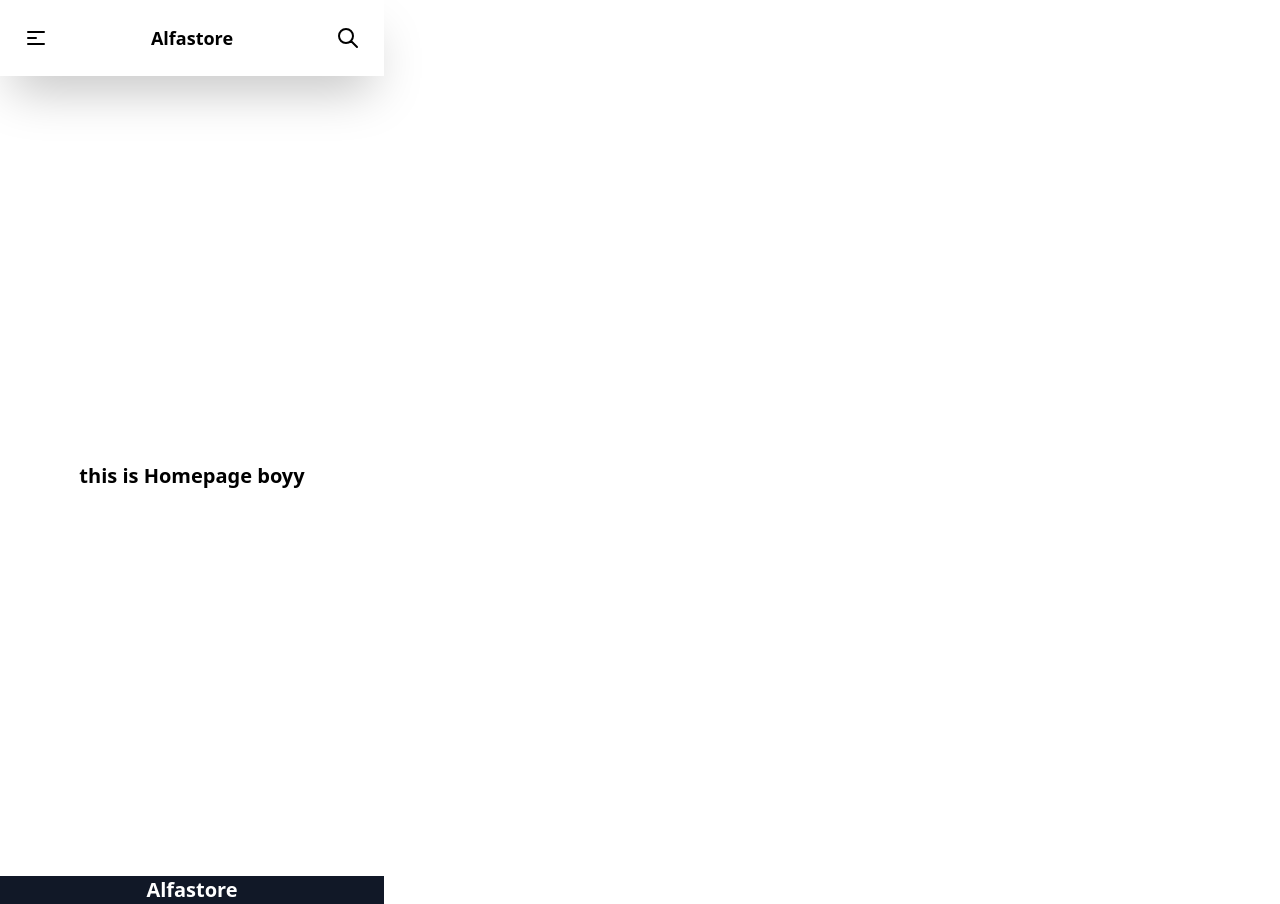
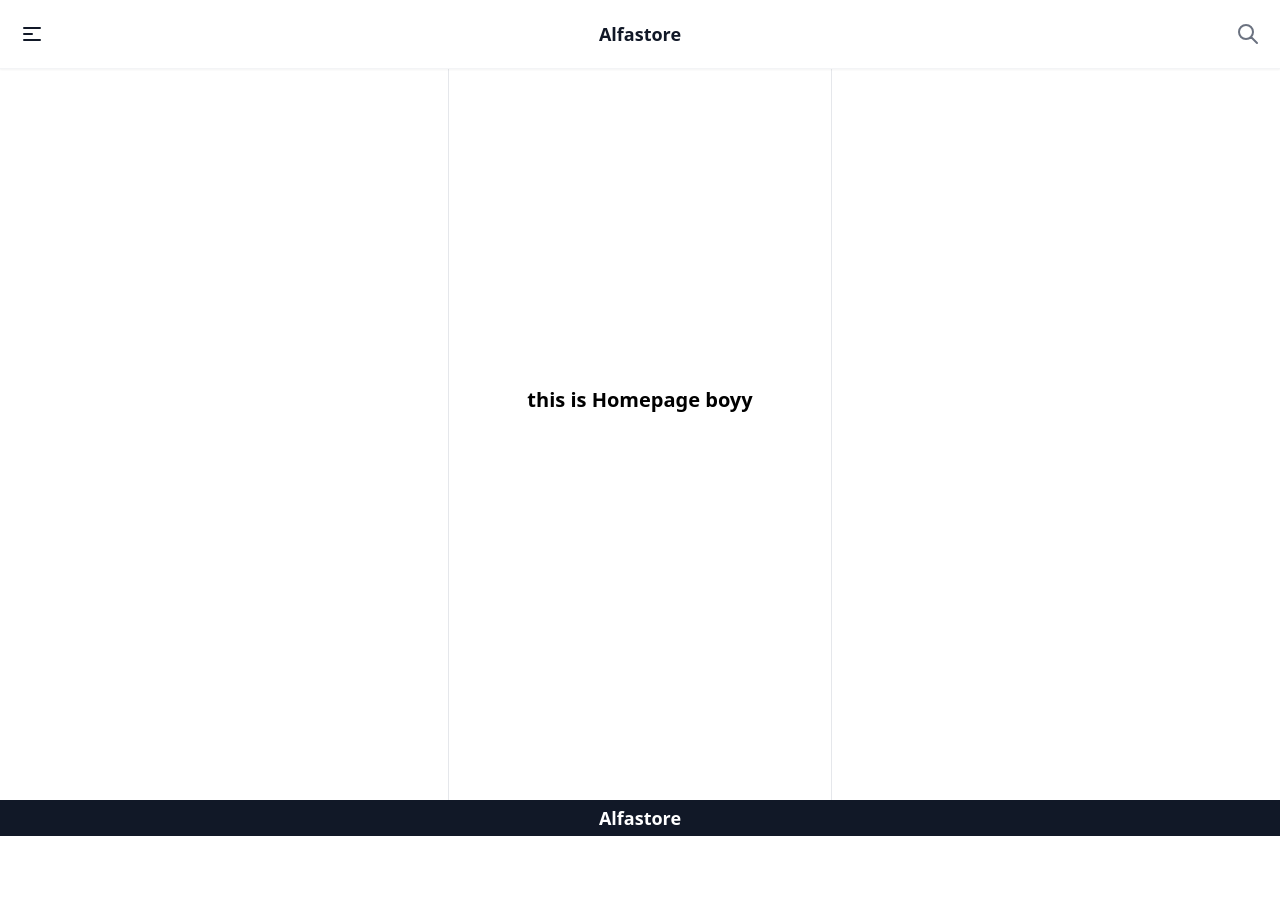
Before and after one commit to Abyanzhafran/alfastore, a Next.js app: page /Homepage in a window 1280 px wide. After the commit the page ends 836 px from the top, so only its background shows below. Built offline with nearby package versions, Linux system fonts and the light colour scheme.

Commit message:
refactor(page): :recycle: more follows dev guidlines ...
- uses heroicons deps
- sort tw classNames

```diff
--- a/components/BaseFooter.tsx
+++ b/components/BaseFooter.tsx
@@ -1,11 +1,13 @@
 const BaseFooter = () => {
   return (
     <footer>
-      <div className="bg-gray-900 w-96 flex items-center justify-center">
-        <span className="font-bold text-xl text-white">Alfastore</span>
+      <div className="flex w-full bg-gray-900 items-center justify-center">
+        <div className="px-2 py-1">
+          <span className="font-bold text-lg text-white leading-7">Alfastore</span>
+        </div>
       </div>
     </footer>
   )
 }
 
-export default BaseFooter
+export default BaseFooter;
--- a/components/BaseNavbar.tsx
+++ b/components/BaseNavbar.tsx
@@ -1,18 +1,29 @@
+import { MenuAlt1Icon, SearchIcon } from '@heroicons/react/outline';
+
 const BaseNavbar = () => {
   return (
-    <nav className="bg-white w-96 flex flex-col gap-4 shadow-2xl">
-      <div className="flex justify-between">
-        <button className="bg-grey-light hover:bg-grey text-grey-darkest font-bold py-2 px-6 rounded inline-flex items-center">
-          <svg xmlns="http://www.w3.org/2000/svg" className="h-6 w-6" fill="none" viewBox="0 0 24 24" stroke="currentColor">
-            <path stroke-linecap="round" stroke-linejoin="round" stroke-width="2" d="M4 6h16M4 12h8m-8 6h16" />
-          </svg>
-        </button>
-        <span className="my-6 text-lg leading-7 font-bold">Alfastore</span>
-        <button className="bg-grey-light hover:bg-grey text-grey-darkest font-bold py-2 px-6 rounded inline-flex items-center">
-          <svg xmlns="http://www.w3.org/2000/svg" className="h-6 w-6" fill="none" viewBox="0 0 24 24" stroke="currentColor">
-            <path stroke-linecap="round" stroke-linejoin="round" stroke-width="2" d="M21 21l-6-6m2-5a7 7 0 11-14 0 7 7 0 0114 0z" />
-          </svg>
-        </button>
+    <nav className="fixed w-full flex flex-col bg-white border-b border-gray-100 shadow-sm gap-4">
+      <div className="flex p-4 justify-between items-center">
+        {/* left nav */}
+        <div className="flex p-1">
+          <button className="">
+            <MenuAlt1Icon className="w-6 h-6 text-gray-900" />
+          </button>
+        </div>
+
+        {/* brand */}
+        <div>
+          <div className="px-2 py-1">
+            <span className="font-bold text-lg text-gray-900 leading-7">Alfastore</span>
+          </div>
+        </div>
+
+        {/* right nav */}
+        <div className="flex p-1">
+          <button className="">
+            <SearchIcon className="w-6 h-6 text-gray-500" />
+          </button>
+        </div>
       </div>
     </nav>
   )
--- a/components/MainLayout.tsx
+++ b/components/MainLayout.tsx
@@ -1,11 +1,12 @@
-import BaseNavbar from './BaseNavbar'
-import BaseFooter from './BaseFooter'
+import BaseNavbar from './BaseNavbar';
+import BaseFooter from './BaseFooter';
+import type { HTMLAttributes } from 'react';
 
-const MainLayout = ({ children, className }) => {
+const MainLayout = ({ children, ...props }: HTMLAttributes<HTMLElement>) => {
   return (
     <>
       <BaseNavbar />
-      <main className={`${className}`}>
+      <main {...props}>
         {children}
       </main>
       <BaseFooter />
--- a/pages/Homepage.tsx
+++ b/pages/Homepage.tsx
@@ -3,7 +3,7 @@ import MainLayout from 'components/MainLayout'
 
 const homepage: NextPage = () => {
   return (
-    <MainLayout className="w-96">
+    <MainLayout className="w-full max-w-sm mx-auto border-l border-r">
       <div className="flex items-center justify-center h-screen">
         <span className="font-bold text-xl">this is Homepage boyy</span>
       </div>
```
Also changed, not shown: 1 other file (tests, documents, lock files or other folders).
